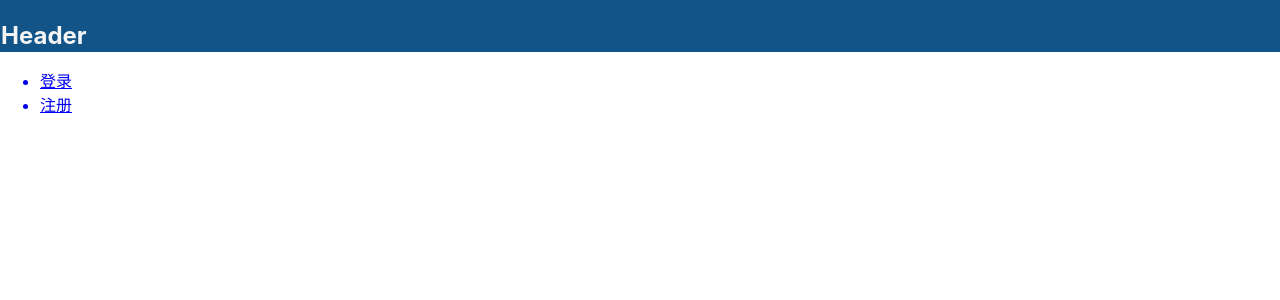
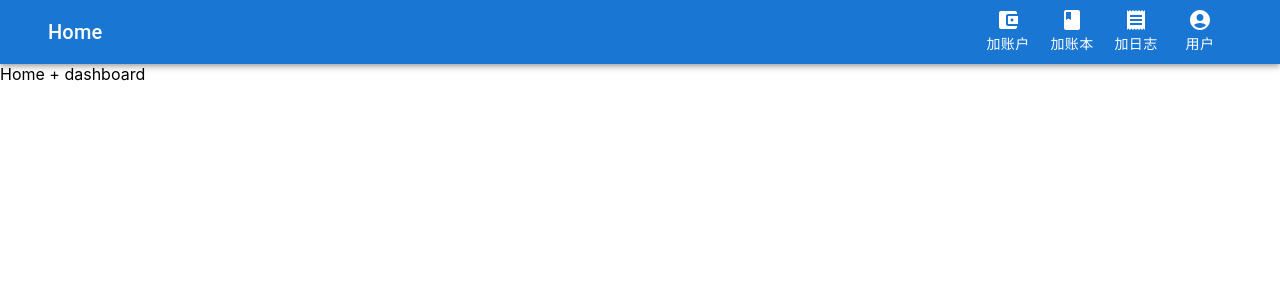
Before and after one commit to zhuyubuaa/personal-finance-manager, a React (Create React App) app in the folder frontend/: page / in a window 1280 px wide. Shown: the top 300 px of the page. Built offline with nearby package versions, Linux system fonts and the light colour scheme.

Commit message:
added dummy dialog popups

```diff
--- a/frontend/package.json
+++ b/frontend/package.json
@@ -3,6 +3,10 @@
   "version": "0.1.0",
   "private": true,
   "dependencies": {
+    "@emotion/react": "^11.11.1",
+    "@emotion/styled": "^11.11.0",
+    "@mui/icons-material": "^5.14.18",
+    "@mui/material": "^5.14.18",
     "@testing-library/jest-dom": "^5.17.0",
     "@testing-library/react": "^13.4.0",
     "@testing-library/user-event": "^13.5.0",
--- a/frontend/src/App.tsx
+++ b/frontend/src/App.tsx
@@ -4,6 +4,7 @@ import { Route, Routes } from "react-router-dom";
 import Register from "./pages/Register";
 import Login from "./pages/Login";
 import Home from "./pages/Home";
+import Profile from "./pages/Profile";
 
 function App() {
   return (
@@ -12,6 +13,7 @@ function App() {
         <Route path="/" element={<Home />} />
         <Route path="/login" element={<Login />} />
         <Route path="/register" element={<Register />} />
+        <Route path="/profile" element={<Profile />} />
       </Routes>
     </div>
   );
--- a/frontend/src/components/Header.tsx
+++ b/frontend/src/components/Header.tsx
@@ -1,9 +1,101 @@
 import "../styles/components/header.css";
+import { useState } from "react";
+import { styled } from "@mui/system";
+import {
+  Box,
+  AppBar,
+  Toolbar,
+  Button,
+  Container,
+  Typography,
+} from "@mui/material";
+import {
+  AccountCircle,
+  Book,
+  Receipt,
+  AccountBalanceWallet,
+} from "@mui/icons-material";
+import Account from "./sub/Account";
+import Ledger from "./sub/Ledger";
+import Transaction from "./sub/Transaction";
+import { useNavigate } from "react-router-dom";
 
 export default function Header(): JSX.Element {
+  const [accountDialog, setAccountDialog] = useState<boolean>(false);
+  const [transDialog, setTransDialog] = useState<boolean>(false);
+  const [ledgerDialog, setLedgertDialog] = useState<boolean>(false);
+  const navigate = useNavigate();
+
+  const HeaderButtons = styled(Box)({
+    display: "flex",
+    flexDirection: "column",
+    alignItems: "center",
+    color: "white",
+  });
+
+  const headerIcons = [
+    {
+      id: "account",
+      name: "加账户",
+      icon: <AccountBalanceWallet />,
+      handleDialog: (action: boolean) => setAccountDialog(action),
+    },
+    {
+      id: "ledger",
+      name: "加账本",
+      icon: <Book />,
+      handleDialog: (action: boolean) => setLedgertDialog(action),
+    },
+    {
+      id: "trans",
+      name: "加日志",
+      icon: <Receipt />,
+      handleDialog: (action: boolean) => setTransDialog(action),
+    },
+  ];
+
   return (
-    <div className="header">
-      <h2>Header</h2>
-    </div>
+    <>
+      <Box sx={{ flexGrow: 1 }} className="header">
+        <AppBar position="static">
+          <Container maxWidth="xl">
+            <Toolbar>
+              <Typography variant="h6" component="div" sx={{ flexGrow: 1 }}>
+                Home
+              </Typography>
+              {/* change position later */}
+              {headerIcons.map((iconObj) => {
+                return (
+                  <Button
+                    key={iconObj.id}
+                    onClick={() => iconObj.handleDialog(true)}
+                  >
+                    <HeaderButtons>
+                      {iconObj.icon}
+                      {iconObj.name}
+                    </HeaderButtons>
+                  </Button>
+                );
+              })}
+              <Button onClick={() => navigate("/profile")}>
+                <HeaderButtons>
+                  <AccountCircle />
+                  用户
+                </HeaderButtons>
+              </Button>
+            </Toolbar>
+          </Container>
+        </AppBar>
+      </Box>
+      {accountDialog && (
+        <Account open={accountDialog} onClose={() => setAccountDialog(false)} />
+      )}
+      {ledgerDialog && (
+        <Ledger open={ledgerDialog} onClose={() => setLedgertDialog(false)} />
+      )}
+      {transDialog && (
+        <Transaction open={transDialog} onClose={() => setTransDialog(false)} />
+      )}
+    </>
   );
 }
--- /dev/null
+++ b/frontend/src/components/sub/Account.tsx
@@ -0,0 +1,32 @@
+import {
+  Dialog,
+  DialogTitle,
+  DialogContent,
+  DialogActions,
+  Button,
+} from "@mui/material";
+
+export default function Account(props: any): JSX.Element {
+  const { open, onClose } = props;
+  const onSubmit = () => {
+    console.log("submit");
+  };
+
+  return (
+    <Dialog open={open} onClose={onClose}>
+      <DialogTitle>新建账户</DialogTitle>
+      <DialogContent>
+        <form onSubmit={onSubmit}>
+          <label>Name</label>
+          <input type="text" />
+          <label>Balance</label>
+          <input type="number" />
+        </form>
+      </DialogContent>
+      <DialogActions>
+        <Button onClick={onClose}>Cancel</Button>
+        <Button onClick={onSubmit}>Add</Button>
+      </DialogActions>
+    </Dialog>
+  );
+}
--- /dev/null
+++ b/frontend/src/components/sub/Ledger.tsx
@@ -0,0 +1,31 @@
+import {
+  Dialog,
+  DialogTitle,
+  DialogContent,
+  DialogActions,
+  Button,
+} from "@mui/material";
+
+export default function Ledger(props: any): JSX.Element {
+  const { open, onClose } = props;
+
+  const onSubmit = () => {
+    console.log("submit");
+  };
+
+  return (
+    <Dialog open={open} onClose={onClose}>
+      <DialogTitle>新建账本</DialogTitle>
+      <DialogContent>
+        <form onSubmit={onSubmit}>
+          <label>账本名字</label>
+          <input type="text" />
+        </form>
+      </DialogContent>
+      <DialogActions>
+        <Button onClick={onClose}>Cancel</Button>
+        <Button onClick={onSubmit}>Add</Button>
+      </DialogActions>
+    </Dialog>
+  );
+}
--- /dev/null
+++ b/frontend/src/components/sub/Transaction.tsx
@@ -0,0 +1,45 @@
+import {
+  Dialog,
+  DialogTitle,
+  DialogContent,
+  DialogActions,
+  Button,
+} from "@mui/material";
+
+export default function Transaction(props: any): JSX.Element {
+  const { open, onClose } = props;
+
+  const onSubmit = () => {
+    console.log("submit");
+  };
+
+  return (
+    <Dialog open={open} onClose={onClose}>
+      <DialogTitle>新建日志</DialogTitle>
+      <DialogContent>
+        <form onSubmit={onSubmit}>
+          <label>Amount</label>
+          <input type="text" />
+          <br />
+
+          <label>Type</label>
+          <select>
+            <option>Expense</option>
+            <option>Income</option>
+          </select>
+          <br />
+
+          <label>Category</label>
+          <select>
+            <option>Food</option>
+            <option>Transportation</option>
+          </select>
+        </form>
+      </DialogContent>
+      <DialogActions>
+        <Button onClick={onClose}>Cancel</Button>
+        <Button onClick={onSubmit}>Add</Button>
+      </DialogActions>
+    </Dialog>
+  );
+}
--- a/frontend/src/pages/Home.tsx
+++ b/frontend/src/pages/Home.tsx
@@ -1,17 +1,19 @@
 import React from "react";
-import { Link } from "react-router-dom";
+// import { Link } from "react-router-dom";
+import { Box } from "@mui/material";
 
 export default function Home(): JSX.Element {
   return (
-    <div className="home">
-      <ul>
+    <Box className="home">
+      {/* <ul>
         <Link to="/login">
           <li>登录</li>
         </Link>
         <Link to="/register">
           <li>注册</li>
         </Link>
-      </ul>
-    </div>
+      </ul> */}
+      <div>Home + dashboard</div>
+    </Box>
   );
 }
--- /dev/null
+++ b/frontend/src/pages/Profile.tsx
@@ -0,0 +1,5 @@
+import React from "react";
+
+export default function Profile(): JSX.Element {
+  return <div>Profile page</div>;
+}
--- a/frontend/src/styles/components/header.css
+++ b/frontend/src/styles/components/header.css
@@ -1,8 +1,4 @@
 .header {
-  width: 100%;
-  height: 50px;
-  background-color: #125488;
-  border: 1px solid #125488;
   position: sticky;
   color: whitesmoke;
 }
```
Also changed, not shown: frontend/src/context/test.jsx (added, +65 -0 lines), 1 other file (tests, documents, lock files or other folders).
